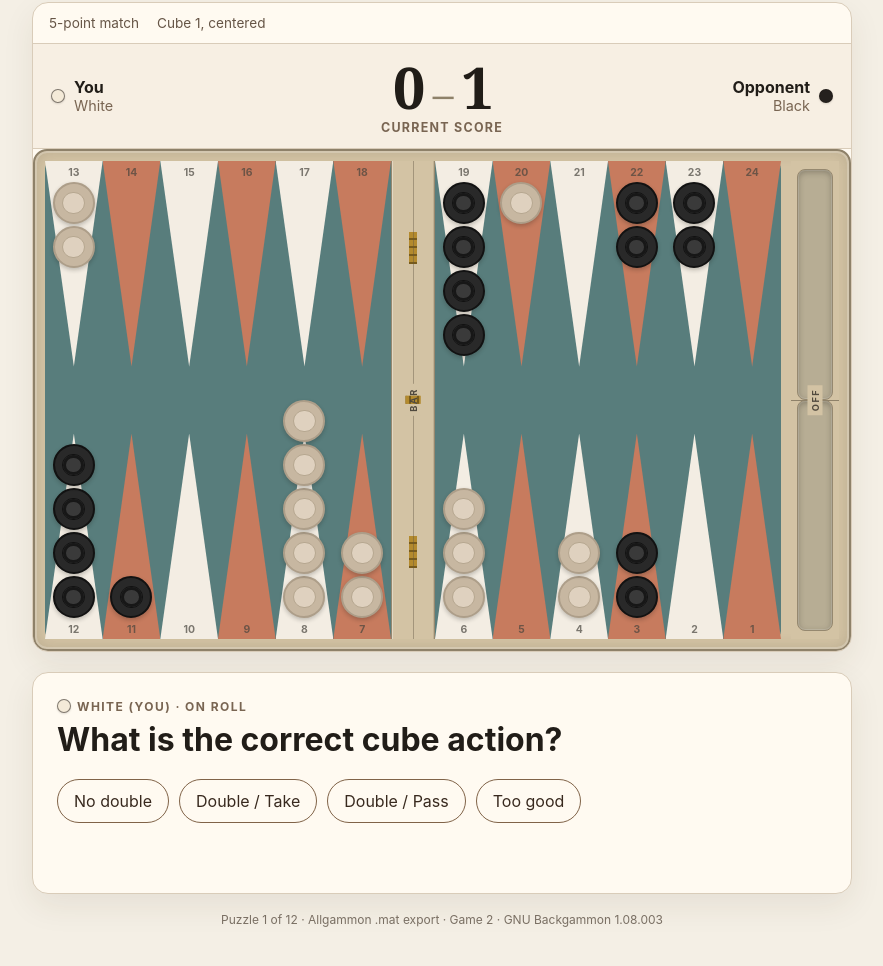
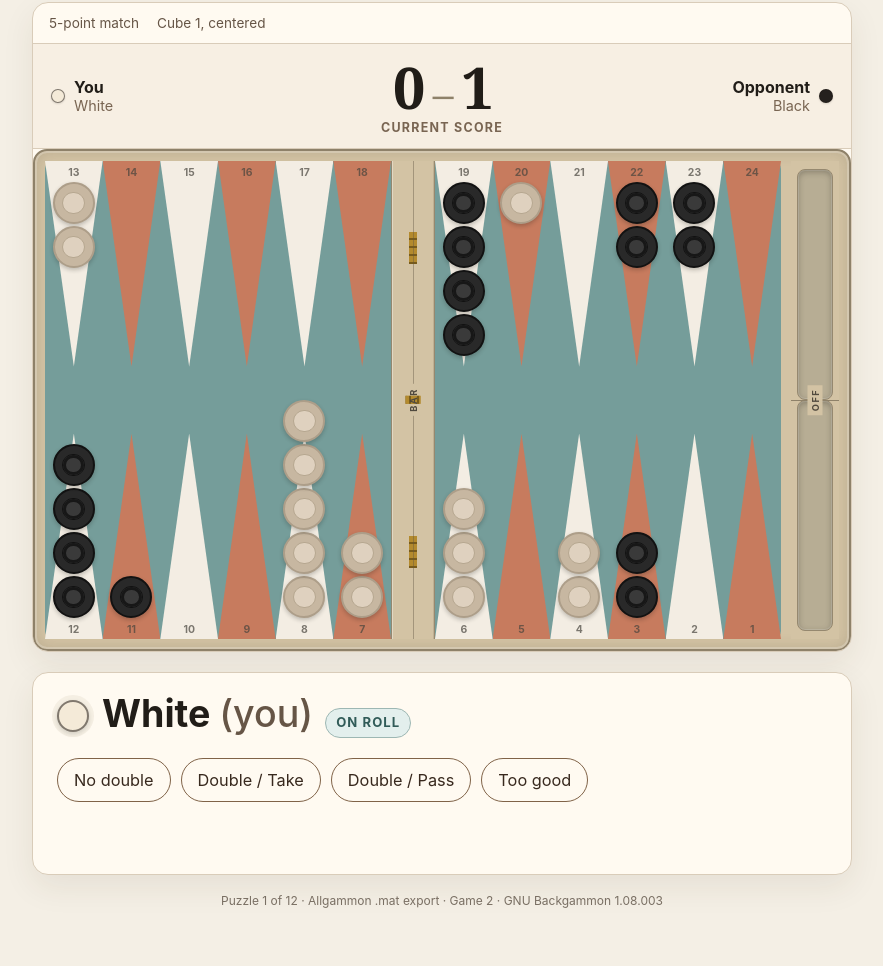
Before and after one commit to alisa-k/doubling-cube-practice, a website built with Vite: page index.html in a window 1280 px wide. Shown: the part 228-1194 px from the top of the page, without its empty margins (198-1081 px from the left). Built offline with nearby package versions, Linux system fonts and the light colour scheme.

Commit message:
Emphasize the player on roll

```diff
--- a/src/main.ts
+++ b/src/main.ts
@@ -195,8 +195,7 @@ function render(puzzles: Puzzle[], puzzleIndex: number): void {
   const cubeLabel = isResponse
     ? `Opponent doubled: cube ${puzzle.match.cubeValue} → ${puzzle.match.offeredCubeValue ?? puzzle.match.cubeValue * 2}`
     : `Cube ${puzzle.match.cubeValue}, ${puzzle.match.cubeOwner}`;
-  const decisionCue = isResponse ? "White (you) · Responding to a double" : "White (you) · On roll";
-  const decisionQuestion = isResponse ? "Do you take or pass?" : "What is the correct cube action?";
+  const decisionStatus = isResponse ? "Responding to a double" : "On roll";
   const decisionContext = isResponse
     ? '<p class="decision-context">Your opponent offered the double. This take/pass decision is yours.</p>'
     : "";
@@ -242,9 +241,14 @@ function render(puzzles: Puzzle[], puzzleIndex: number): void {
       ${boardMarkup(puzzle)}
     </section>
 
-    <section class="decision-card">
-      <p class="eyebrow eyebrow--player"><span class="color-dot color-dot--white" aria-hidden="true"></span>${decisionCue}</p>
-      <h2>${decisionQuestion}</h2>
+    <section class="decision-card" aria-labelledby="decision-player">
+      <div class="decision-player">
+        <span class="color-dot color-dot--white decision-player__dot" aria-hidden="true"></span>
+        <div class="decision-player__copy">
+          <h2 id="decision-player">White <span>(you)</span></h2>
+          <strong class="decision-player__status">${decisionStatus}</strong>
+        </div>
+      </div>
       ${decisionContext}
       <div class="actions ${isResponse ? "actions--response" : ""}">
         ${actions.map((action) => `<button type="button" data-action="${action}">${actionLabels[action]}</button>`).join("")}
--- a/src/styles.css
+++ b/src/styles.css
@@ -114,12 +114,6 @@ h2 {
   font-weight: 750;
 }
 
-.eyebrow--player {
-  display: inline-flex;
-  align-items: center;
-  gap: 6px;
-}
-
 .color-dot {
   display: inline-block;
   width: 14px;
@@ -234,7 +228,7 @@ h2 {
   display: grid;
   grid-template-columns: repeat(6, minmax(0, 1fr));
   min-height: 238px;
-  background: #587d7c;
+  background: #759d9a;
 }
 
 .board__quadrant--upper-left {
@@ -516,11 +510,62 @@ h2 {
 
 .decision-card {
   margin-top: 20px;
-  padding: 24px;
+  padding: 22px 24px 26px;
+}
+
+.decision-player {
+  display: flex;
+  align-items: center;
+  gap: 13px;
+  margin-bottom: 20px;
+}
+
+.decision-player__dot {
+  width: 32px;
+  height: 32px;
+  flex-basis: 32px;
+  border-width: 2px;
+  box-shadow:
+    0 2px 4px rgb(33 29 24 / 16%),
+    0 0 0 5px rgb(217 204 185 / 26%);
+}
+
+.decision-player__copy {
+  display: flex;
+  min-width: 0;
+  align-items: baseline;
+  flex-wrap: wrap;
+  gap: 7px 12px;
+}
+
+.decision-player h2 {
+  margin: 0;
+  font-size: clamp(1.65rem, 4vw, 2.35rem);
+  line-height: 1;
+}
+
+.decision-player h2 span {
+  color: #665546;
+  font-weight: 500;
+}
+
+.decision-player__status {
+  display: inline-flex;
+  min-height: 30px;
+  align-items: center;
+  padding: 5px 10px;
+  border: 1px solid #9db7b3;
+  border-radius: 999px;
+  background: #e3efed;
+  color: #315b58;
+  font-size: 0.82rem;
+  letter-spacing: 0.08em;
+  line-height: 1;
+  text-transform: uppercase;
 }
 
 .decision-context {
-  margin: -10px 0 20px;
+  margin: -8px 0 20px 45px;
   color: #665546;
   font-size: 0.95rem;
 }
@@ -543,6 +588,10 @@ h2 {
   background: transparent;
   color: #38291e;
   cursor: pointer;
+}
+
+.actions button {
+  font-size: 1.02rem;
 }
 
 .actions button:hover:not(:disabled),
```
